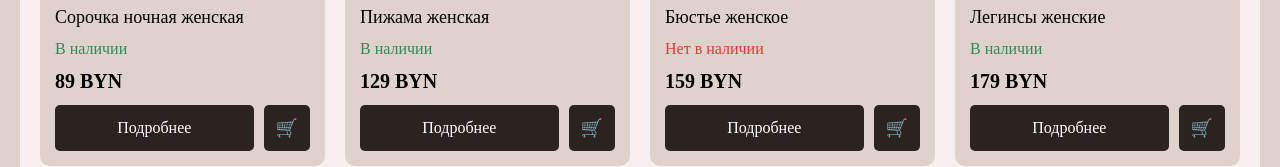
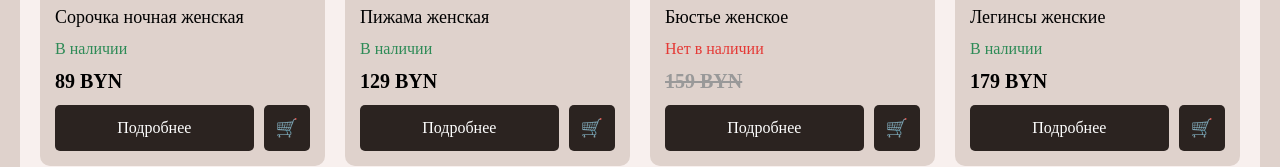
Before and after one commit to Bobbbba/team-store, a website built with Vite: page index.html in a window 1280 px wide. Shown: the part 1187-1354 px from the top of the page. Built offline with nearby package versions, Linux system fonts and the light colour scheme; files whose address does not match are found by name.

Commit message:
style: cheng product card

```diff
--- a/src/components/popular/popular.css
+++ b/src/components/popular/popular.css
@@ -4,7 +4,7 @@
     flex-direction: column;
     align-items: flex-start;
     background-color: var(--bg-content);
-    padding: 0 20px;
+    padding: 0 20px 20px;
 }
 
 .popular__header {
--- a/src/components/product-card/product-card.css
+++ b/src/components/product-card/product-card.css
@@ -74,6 +74,11 @@
     animation: button-shake 0.5s ease-in-out infinite alternate;
 }
 
+.product-card__price--unavailable {
+    color: var(--font-disabled);
+    text-decoration: line-through;
+}
+
 @keyframes button-shake {
     from {
         transform: rotate(-2deg);
--- a/src/components/product-card/product-card.ts
+++ b/src/components/product-card/product-card.ts
@@ -31,6 +31,11 @@ function renderProductCard({ id, title, image, available, price, href, isNew }:
 
     const productPrice = document.createElement('p');
     productPrice.classList.add('product-card__price');
+
+    if (!available) {
+        productPrice.classList.add('product-card__price--unavailable');
+    }
+
     productPrice.textContent = `${price} BYN`;
 
     const buttons = document.createElement('div');
--- a/src/styles/colors.css
+++ b/src/styles/colors.css
@@ -4,6 +4,7 @@
     --bg-footer: #2b2320;
     --font-black: #000000;
     --font-wite: #ffffff;
+    --font-disabled: #999999;
 
     --slider-dot: #ffffff;
     --slider-dot-active: #9cb8eb;
```
